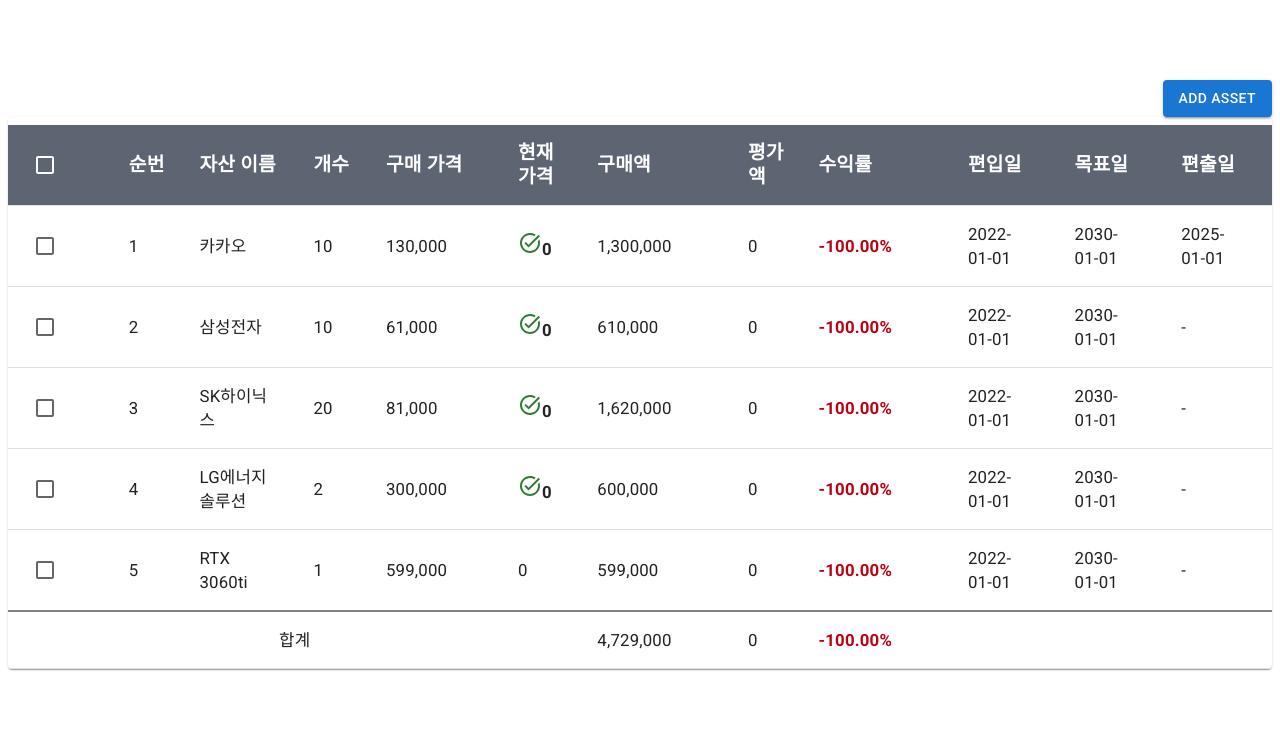
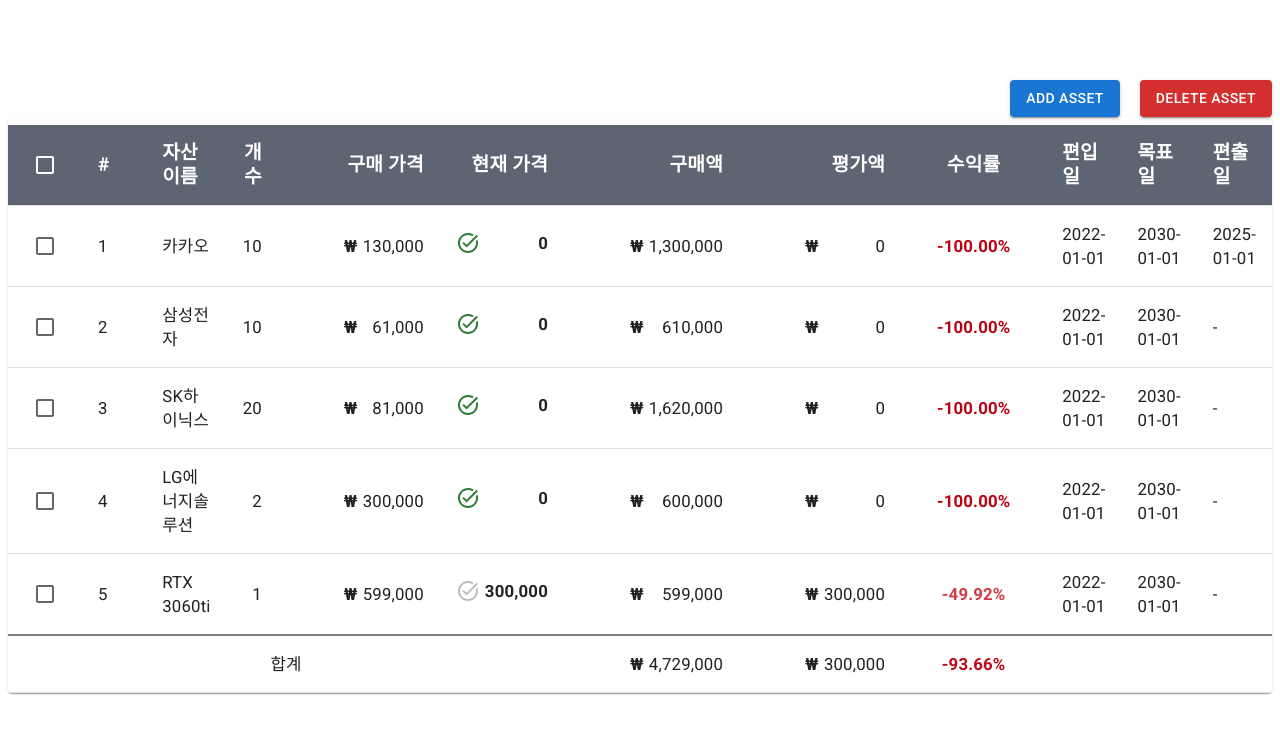
Before and after one commit to ploffer11/AssetPortfolio, a React (Create React App) app in the folder frontend/: page /portfolio in a window 1280 px wide. Shown: the top 734 px of the page. Built offline with nearby package versions, Linux system fonts and the light colour scheme.

Commit message:
[기능 추가] 자산 삭제 기능 및 표 레이아웃 변경

```diff
--- a/frontend/src/components/AssetTable.js
+++ b/frontend/src/components/AssetTable.js
@@ -15,10 +15,12 @@
 import EarningRateTableCell from "./EarningRateTableCell";
 import SortButton from "./SortButton";
 import useAsset from "../hook/useAsset";
+import PriceBox from "./PriceBox";
 
 const AssetTable = () => {
   const [asset, setAsset, createAsset, addAsset, insertAsset] = useAsset();
   const [checked, setChecked] = useState([]);
+  const [allChecked, setAllChecked] = useState(false);
   const [count, setCount] = useState(1);
   const [focus, setFocus] = useState(-1);
   const [insertIdx, setInsertIdx] = useState(null);
@@ -34,38 +36,58 @@
         "카카오",
         130000,
         10,
+        0,
         "2022-01-01",
         "2030-01-01",
         "2025-01-01"
       ),
-      createAsset(2, "삼성전자", 61000, 10, "2022-01-01", "2030-01-01", "-"),
-      createAsset(3, "SK하이닉스", 81000, 20, "2022-01-01", "2030-01-01", "-"),
+      createAsset(2, "삼성전자", 61000, 10, 0, "2022-01-01", "2030-01-01", "-"),
+      createAsset(
+        3,
+        "SK하이닉스",
+        81000,
+        20,
+        0,
+        "2022-01-01",
+        "2030-01-01",
+        "-"
+      ),
       createAsset(
         4,
         "LG에너지솔루션",
         300000,
         2,
+        0,
         "2022-01-01",
         "2030-01-01",
         "-"
       ),
-      createAsset(5, "RTX 3060ti", 599000, 1, "2022-01-01", "2030-01-01", "-"),
+      createAsset(
+        5,
+        "RTX 3060ti",
+        599000,
+        1,
+        300000,
+        "2022-01-01",
+        "2030-01-01",
+        "-"
+      ),
     ]);
     setChecked(new Array(5).fill(false));
   }, []);
 
   const columnName = [
-    "순번",
-    "자산 이름",
-    "개수",
-    "구매 가격",
-    "현재 가격",
-    "구매액",
-    "평가액",
-    "수익률",
-    "편입일",
-    "목표일",
-    "편출일",
+    ["#", "left"],
+    ["자산 이름", "left"],
+    ["개수", "right"],
+    ["구매 가격", "right"],
+    ["현재 가격", "right"],
+    ["구매액", "right"],
+    ["평가액", "right"],
+    ["수익률", "center"],
+    ["편입일", "left"],
+    ["목표일", "left"],
+    ["편출일", "left"],
   ];
 
   const getValueArray = [
@@ -93,11 +115,12 @@
     <Box sx={{ display: "flex", justifyContent: "center" }}>
       <Box
         sx={{
-          width: "min(2000px, 100vw)",
+          width: "min(1700px, 100vw)",
         }}
       >
         <Box sx={{ display: "flex" }}>
           <Box sx={{ flexGrow: 1 }}></Box>
+
           <Button
             variant="contained"
             onClick={() => {
@@ -108,11 +131,36 @@
           >
             Add Asset
           </Button>
+
+          <Button
+            sx={{ marginLeft: "20px" }}
+            variant="contained"
+            color="error"
+            onClick={() => {
+              let count = checked.reduce((sum, val) => sum + val, 0);
+              setAsset(
+                asset
+                  .filter((row, idx) => {
+                    return !checked[idx];
+                  })
+                  .map((row, idx) => {
+                    row.idx = idx + 1;
+                    return row;
+                  })
+              );
+              setAllChecked(false);
+              setChecked(new Array(count).fill(false));
+            }}
+          >
+            Delete Asset
+          </Button>
         </Box>
         <TableContainer component={Paper}>
           <Table
             sx={{
               marginTop: "1vh",
+              tableLayout: "auto",
+              width: "100%",
               "& tr:hover": {
                 backgroundColor: "rgba(0, 0, 0, 0.08)",
                 transition: "background-color 0.3s",
@@ -122,7 +170,6 @@
                 transition: "background-color 1s",
               },
               "& td": {
-                width: "0.5rem",
                 fontSize: "1.05rem",
               },
               "& th": {
@@ -144,16 +191,19 @@
                         color: "white",
                       },
                     }}
+                    checked={allChecked}
                     onChange={(e) => {
                       setChecked(
                         new Array(checked.length).fill(e.target.checked)
                       );
+                      setAllChecked(e.target.checked);
                     }}
                   />
                 </TableCell>
-                {columnName.map((name, idx) => {
+                {columnName.map(([name, align], idx) => {
+                  console.log(name, align, "??");
                   return (
-                    <TableCell key={name}>
+                    <TableCell key={name} align={align}>
                       <SortButton
                         text={name}
                         focus={focus === idx}
@@ -210,8 +260,12 @@
                 <TableCell colSpan="6" align="center">
                   합계
                 </TableCell>
-                <TableCell>{sum("price").toLocaleString()}</TableCell>
-                <TableCell>{sum("currentPrice").toLocaleString()}</TableCell>
+                <TableCell>
+                  <PriceBox price={sum("price")} />
+                </TableCell>
+                <TableCell>
+                  <PriceBox price={sum("currentPrice")} />
+                </TableCell>
                 <EarningRateTableCell
                   buyPrice={sum("price")}
                   evalPrice={sum("currentPrice")}
--- a/frontend/src/components/AssetTableRow.js
+++ b/frontend/src/components/AssetTableRow.js
@@ -8,6 +8,7 @@
 import EarningRateTableCell from "./EarningRateTableCell";
 import CurrentPriceTableCell from "./CurrentPriceTableCell";
 import getAssetCode from "../CompanyManager";
+import PriceBox from "./PriceBox";
 
 const AssetTableRow = ({
   row,
@@ -75,10 +76,6 @@
           );
 
           if (insertElement.firstChild.nextSibling !== null) {
-            console.log(
-              +insertElement.firstChild.nextSibling.innerText - 1,
-              "<----"
-            );
             let currentIdx =
               +insertElement.firstChild.nextSibling.innerText - 1;
             if (insertIdx !== currentIdx)
@@ -87,7 +84,7 @@
         }
       }}
     >
-      <TableCell>
+      <TableCell sx={{ width: "40px" }}>
         <Checkbox
           sx={{
             "&.Mui-checked": {
@@ -98,7 +95,7 @@
           onChange={(e) => setChecked(e.target.checked)}
         />
       </TableCell>
-      <TableCell>{row.idx}</TableCell>
+      <TableCell sx={{ width: "40px" }}>{row.idx}</TableCell>
 
       <EditableTableCell
         content={row.name}
@@ -107,22 +104,31 @@
       />
 
       <EditableTableCell content={row.count} changeCol={closure("count")} />
-      <EditableTableCell content={row.price} changeCol={closure("price")} />
-      {getAssetCode(row.name) === undefined ? (
+      <EditableTableCell
+        content={row.price}
+        changeCol={closure("price")}
+        type="price"
+      />
+      {/* {getAssetCode(row.name) === undefined ? (
         <EditableTableCell
           content={row.currentPrice}
           changeCol={closure("currentPrice")}
           questionMark
+          type="price"
         />
-      ) : (
-        <CurrentPriceTableCell
-          content={row.currentPrice}
-          assetCode={getAssetCode(row.name)}
-          changeCol={closure("currentPrice")}
-        />
-      )}
-      <TableCell>{(row.price * row.count).toLocaleString()}</TableCell>
-      <TableCell>{(row.currentPrice * row.count).toLocaleString()}</TableCell>
+      ) : ( */}
+      <CurrentPriceTableCell
+        content={row.currentPrice}
+        assetCode={getAssetCode(row.name)}
+        changeCol={closure("currentPrice")}
+      />
+      {/* )} */}
+      <TableCell>
+        <PriceBox price={row.price * row.count} />
+      </TableCell>
+      <TableCell>
+        <PriceBox price={row.currentPrice * row.count} />
+      </TableCell>
       <EarningRateTableCell
         buyPrice={row.price * row.count}
         evalPrice={row.currentPrice * row.count}
--- a/frontend/src/components/CurrentPriceTableCell.js
+++ b/frontend/src/components/CurrentPriceTableCell.js
@@ -1,6 +1,7 @@
 import React, { useState, useEffect } from "react";
 import TableCell from "@mui/material/TableCell";
 import { TaskAlt } from "@mui/icons-material";
+import PriceBox from "./PriceBox";
 
 const CurrentPriceTableCell = ({ content, assetCode, changeCol }) => {
   useEffect(() => {
@@ -41,14 +42,25 @@
     document.body.append(scriptTag);
   }, []);
 
-  return (
+  return assetCode === undefined ? (
     <TableCell
       sx={{
         fontWeight: "bold",
       }}
     >
-      <TaskAlt color="success" />
-      {content.toLocaleString()}
+      <PriceBox price={content}>
+        <TaskAlt color="disabled" />
+      </PriceBox>
+    </TableCell>
+  ) : (
+    <TableCell
+      sx={{
+        fontWeight: "bold",
+      }}
+    >
+      <PriceBox price={content}>
+        <TaskAlt color="success" />
+      </PriceBox>
     </TableCell>
   );
 };
--- a/frontend/src/components/EarningRateTableCell.js
+++ b/frontend/src/components/EarningRateTableCell.js
@@ -35,6 +35,8 @@
         // backgroundColor: `rgba(${r}, ${g}, ${b}, ${a})`,
         color: `rgba(${r}, ${g}, ${b}, ${a})`,
         fontWeight: "bold",
+        width: "8rem",
+        textAlign: "center",
       }}
     >
       {(earningRate > 0 ? "+" : "") + earningRate.toFixed(2) + "%"}
--- a/frontend/src/components/EditableTableCell.js
+++ b/frontend/src/components/EditableTableCell.js
@@ -1,18 +1,28 @@
 import { Box } from "@mui/material";
 import TableCell from "@mui/material/TableCell";
 import TextField from "@mui/material/TextField";
-import React, { useState } from "react";
+import React, { useState, useRef } from "react";
+import PriceBox from "./PriceBox";
 
 const EditableTableCell = ({ content, changeCol, align, type = "number" }) => {
   const [isEditableNow, setIsEditableNow] = useState(false);
   const [text, setText] = useState(content);
+  const [width, setWidth] = useState({});
+  const ref = useRef(null);
 
-  console.log("render editable cell");
   return (
-    <TableCell sx={{ cursor: "pointer" }} align={align}>
+    <TableCell
+      sx={{
+        cursor: "pointer",
+        ...width,
+        textAlign: type === "number" ? "right" : "left",
+      }}
+      align={align}
+    >
       <Box
-        sx={{ width: "90%" }}
+        ref={ref}
         onDoubleClick={() => {
+          setWidth({ width: `${ref.current.parentNode.clientWidth - 32}px` });
           setIsEditableNow(true);
         }}
         onBlur={() => {
@@ -34,19 +44,23 @@
             sx={{
               "& input": {
                 textShadow: "1px 1px 1px black",
+                textAlign:
+                  type === "price" || type === "number" ? "right" : "left",
               },
             }}
             InputLabelProps={{
               shrink: true,
             }}
             onChange={(event) => {
-              if (type === "number") {
+              if (type === "number" || type === "price") {
                 let num = parseInt(event.target.value);
                 setText(isNaN(num) ? 0 : num);
               } else setText(event.target.value);
             }}
             autoFocus
           />
+        ) : type === "price" ? (
+          <PriceBox price={text} />
         ) : (
           <Box>{text.toLocaleString()}</Box>
         )}
--- /dev/null
+++ b/frontend/src/components/PriceBox.js
@@ -0,0 +1,27 @@
+import { Box } from "@mui/material";
+
+const PriceBox = ({ price, children }) => {
+  console.log(children);
+  return (
+    <Box sx={{ display: "flex", flexDirection: "row" }}>
+      {children ? (
+        <Box sx={{ flexGrow: 1, marginRight: "5px" }}>{children}</Box>
+      ) : (
+        <Box
+          sx={{
+            flexGrow: 1,
+            fontWeight: "bold",
+            marginRight: "5px",
+            paddingLeft: "50px",
+          }}
+        >
+          ₩
+        </Box>
+      )}
+
+      <Box sx={{ textAlign: "right" }}>{price.toLocaleString()}</Box>
+    </Box>
+  );
+};
+
+export default PriceBox;
--- a/frontend/src/hook/useAsset.js
+++ b/frontend/src/hook/useAsset.js
@@ -8,6 +8,7 @@
     name,
     price,
     count,
+    currentPrice = 0,
     buyDate = "-",
     goalDate = "-",
     sellDate = "-"
@@ -20,7 +21,7 @@
       buyDate,
       goalDate,
       sellDate,
-      currentPrice: 0,
+      currentPrice,
     };
   };
 
@@ -28,6 +29,7 @@
     name,
     price,
     count,
+    currentPrice = 0,
     buyDate = "-",
     goalDate = "-",
     sellDate = "-"
@@ -39,6 +41,7 @@
           name,
           price,
           count,
+          currentPrice,
           buyDate,
           goalDate,
           sellDate
```
Also changed, not shown: 1 other file (tests, documents, lock files or other folders).
